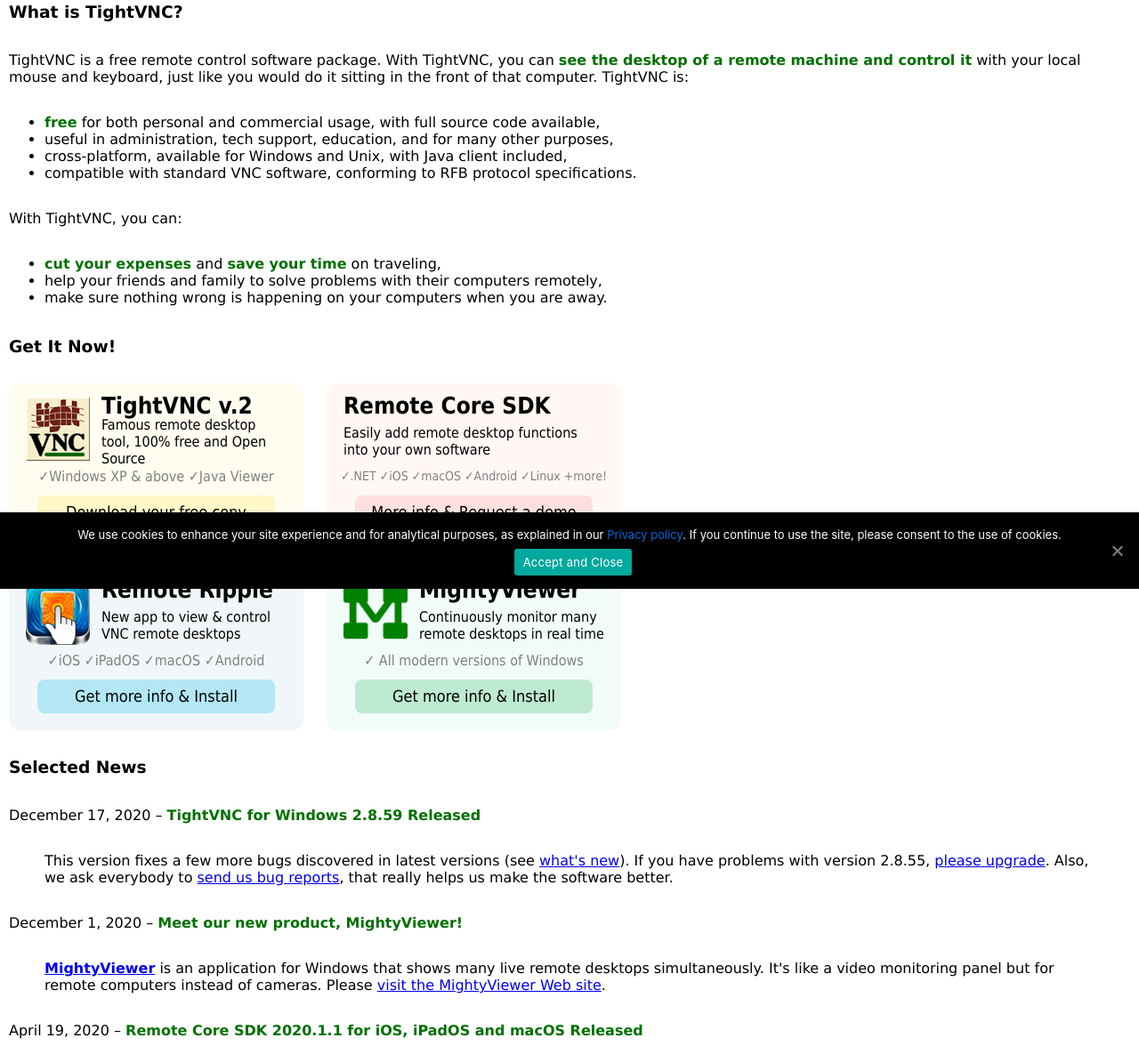
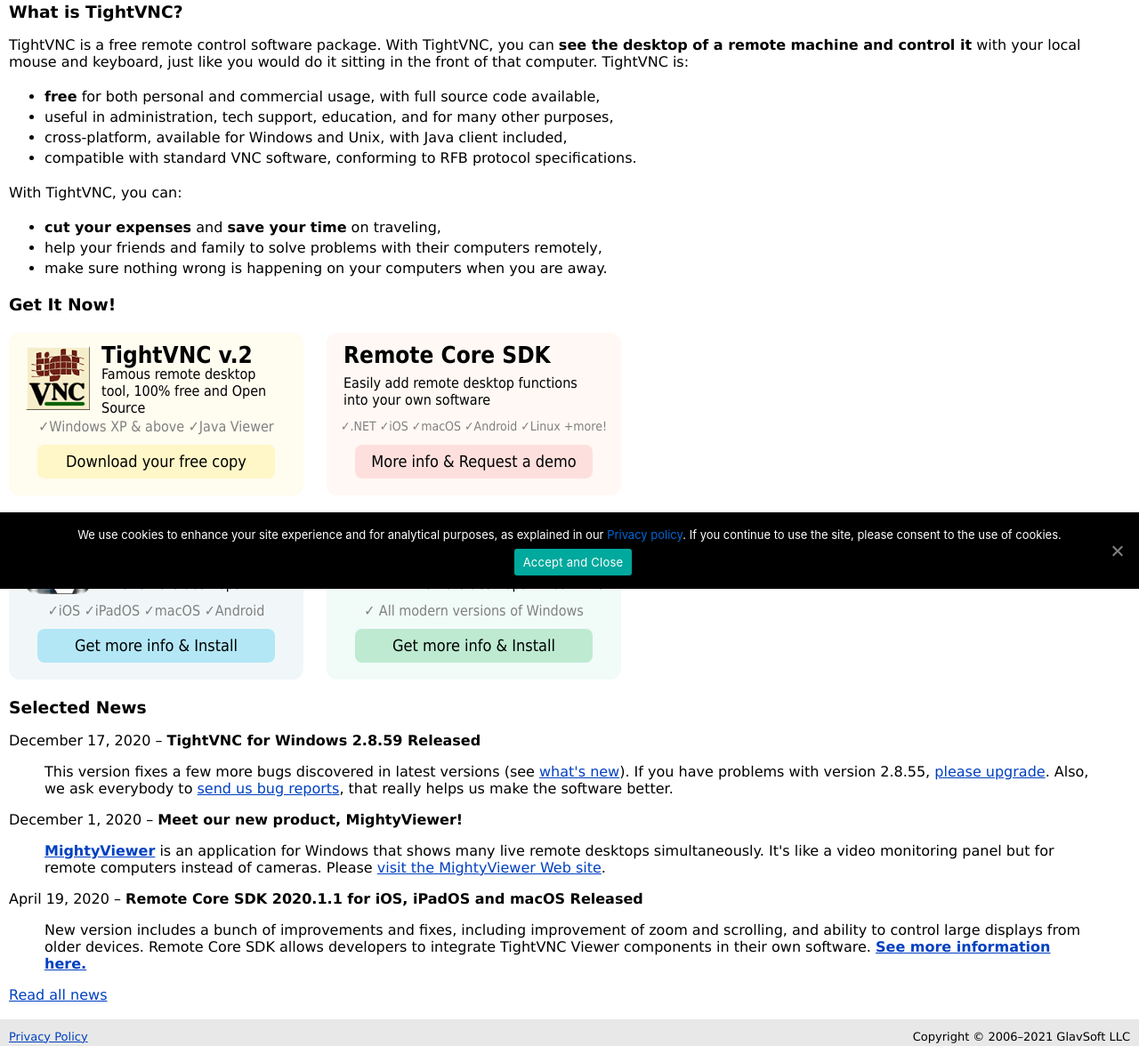
Before and after one commit to glavsoft/tvnc, a plain HTML site: page index.html in a window 1280 px wide. Shown: the part 138-1314 px from the top of the page at 89% size. Drawn offline with Linux system fonts and the light colour scheme.

Commit message:
fixed style

```diff
--- a/index.html
+++ b/index.html
@@ -73,11 +73,11 @@
             <h3>What is TightVNC?</h3>
             <p>
                 TightVNC is a free remote control software package. With TightVNC, you can
-                <font color="#007000"><b>see the desktop of a remote machine and control it</b></font> with your local mouse and keyboard,
+                <b>see the desktop of a remote machine and control it</b> with your local mouse and keyboard,
                 just like you would do it sitting in the front of that computer. TightVNC is:
             </p>
             <ul class="mgnul">
-                <li><font color="#007000"><b>free</b></font> for both personal and commercial usage, with full source code available,</li>
+                <li><b>free</b> for both personal and commercial usage, with full source code available,</li>
                 <li>useful in administration, tech support, education, and for many other purposes,</li>
                 <li>cross-platform, available for Windows and Unix, with Java client included,</li>
                 <li>compatible with standard VNC software, conforming to RFB protocol specifications.</li>
@@ -85,13 +85,13 @@
             <p>
                 With TightVNC, you can:
             </p>
-            <ul class="mgnul">
-                <li><font color="#007000"><b>cut your expenses</b></font> and <font color="#007000"><b>save your time</b></font> on traveling,</li>
+            <ul>
+                <li><b>cut your expenses</b> and <b>save your time</b> on traveling,</li>
                 <li>help your friends and family to solve problems with their computers remotely,</li>
                 <li>make sure nothing wrong is happening on your computers when you are away.</li>
             </ul>
             <h3>Get It Now!</h3>
-            <div class="mgnul all-flex site-container">
+            <div class="all-flex site-container">
                 <div class="all-flex site-container-block site-container-block-1">
                     <div class="all-flex top-container content-container">
                         <div class="all-flex top-container-left">
@@ -195,14 +195,14 @@
             </div>
             <h3>Selected News</h3>
             <p>
-                December 17, 2020 – <font color="#007000"><b>TightVNC for Windows 2.8.59 Released</b></font>
+                December 17, 2020 – <b>TightVNC for Windows 2.8.59 Released</b>
             </p>
             <blockquote>
                 This version fixes a few more bugs discovered in latest versions (see <a href="whatsnew.php">what's new</a>). If you have problems with version 2.8.55, <a href="download.php">please upgrade</a>. Also, we ask everybody to <a href="bugs.php">send
                 us bug reports</a>, that really helps us make the software better.
             </blockquote>
             <p>
-                December 1, 2020 – <font color="#007000"><b>Meet our new product, MightyViewer!</b></font>
+                December 1, 2020 – <b>Meet our new product, MightyViewer!</b>
             </p>
             <blockquote>
                 <a target="_blank" href="https://mightyviewer.com/" onclick="javascript: pageTracker._trackPageview('/sites/mightyviewer/homenews-link-1');"><b>MightyViewer</b></a>
@@ -211,7 +211,7 @@
                 Please <a target="_blank" href="https://mightyviewer.com/" onclick="javascript: pageTracker._trackPageview('/sites/mightyviewer/homenews-link-2');">visit the MightyViewer Web site</a>.
             </blockquote>
             <p>
-                April 19, 2020 – <font color="#007000"><b>Remote Core SDK 2020.1.1 for iOS, iPadOS and macOS Released</b></font>
+                April 19, 2020 – <b>Remote Core SDK 2020.1.1 for iOS, iPadOS and macOS Released</b>
             </p>
             <blockquote>
                 New version includes a bunch of improvements and fixes, including improvement of zoom and
--- a/scss/style.scss
+++ b/scss/style.scss
@@ -12,7 +12,31 @@
 *:after {
     box-sizing: border-box;
 }
-
+*a {
+    color: #0040c0;
+}
+*{
+    //margin:0;
+    //padding:0;
+    outline:none;
+}
+h3 {
+    margin: 9px 0;
+}
+p {
+    margin: 8px 0;
+}
+blockquote {
+    margin: 8px 40px;
+}
+ul,
+ol {
+    margin: 8px 0;
+    padding-left: 40px;
+}
+li {
+    margin: 4px 0;
+}
 /* Container
  =======================================*/
 .container {
@@ -20,8 +44,7 @@
     width: 100%;
     max-width: 1400px;
     margin: 0 auto;
-    padding-left: 10px;
-    padding-right: 10px;
+    padding: 0 10px;
 }
 
 /* Header
@@ -91,13 +114,13 @@
         display: flex;
         flex-direction: column;
         min-height: calc(100vh - 160px);
-
+        padding: 10px 0;
     }
 }
 .site-container {
     max-width: 730px;
     flex-wrap: wrap;
-    margin: 0px 0px 0px -13px;
+    margin: 0 0 0 -13px;
 }
 .all-flex {
     display: flex;
@@ -217,7 +240,7 @@
 .all-flex.top-container-left {
     min-width: 72px;
     min-height: 72px;
-    margin: 0px 13px 0px 0px;
+    margin: 0 13px 0 0;
     align-items: flex-end;
 }
 .top-container-left .top-container-left-image {
@@ -255,8 +278,8 @@
 .footer-privacy {
 
     &__link {
-        text-decoration: none;
-        color: #000000;
+        //text-decoration: none;
+        //color: #000000;
     }
 }
 
@@ -268,6 +291,7 @@
     &__paragraph {
         color: #000000;
         margin: 0 auto;
+        text-align: right;
     }
 }
 
```
Also changed, not shown: css/style.css.
